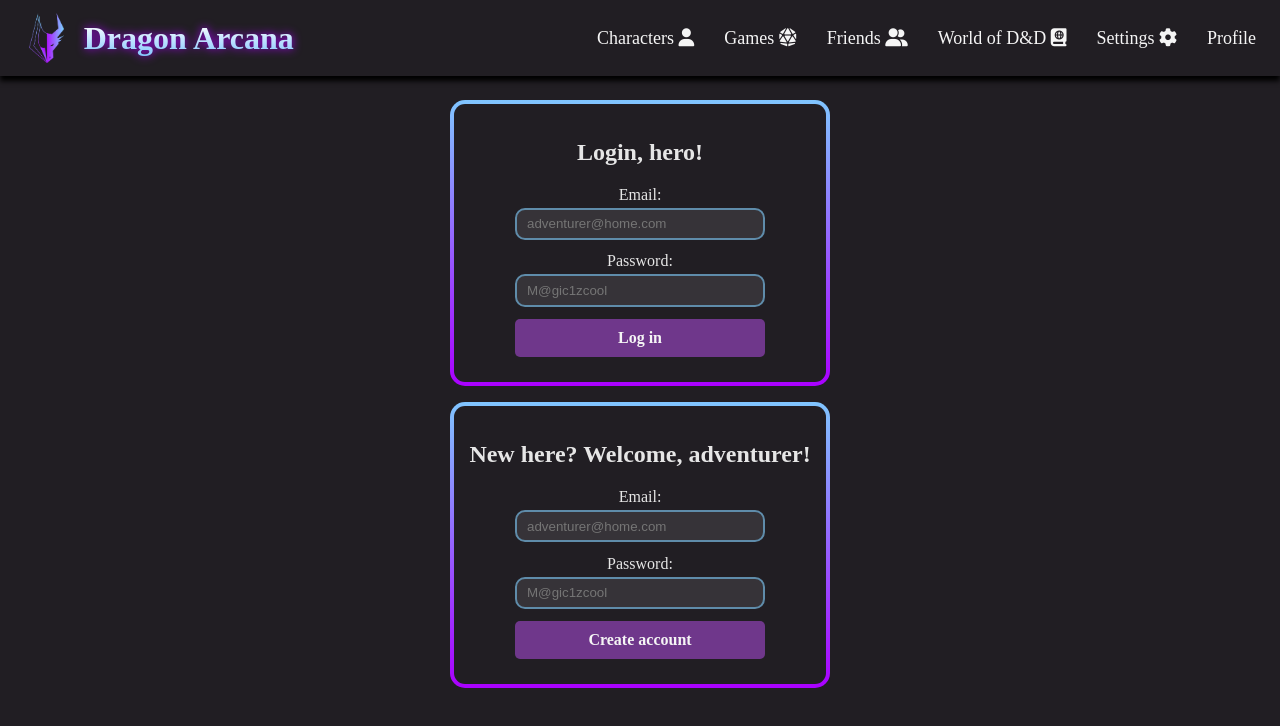
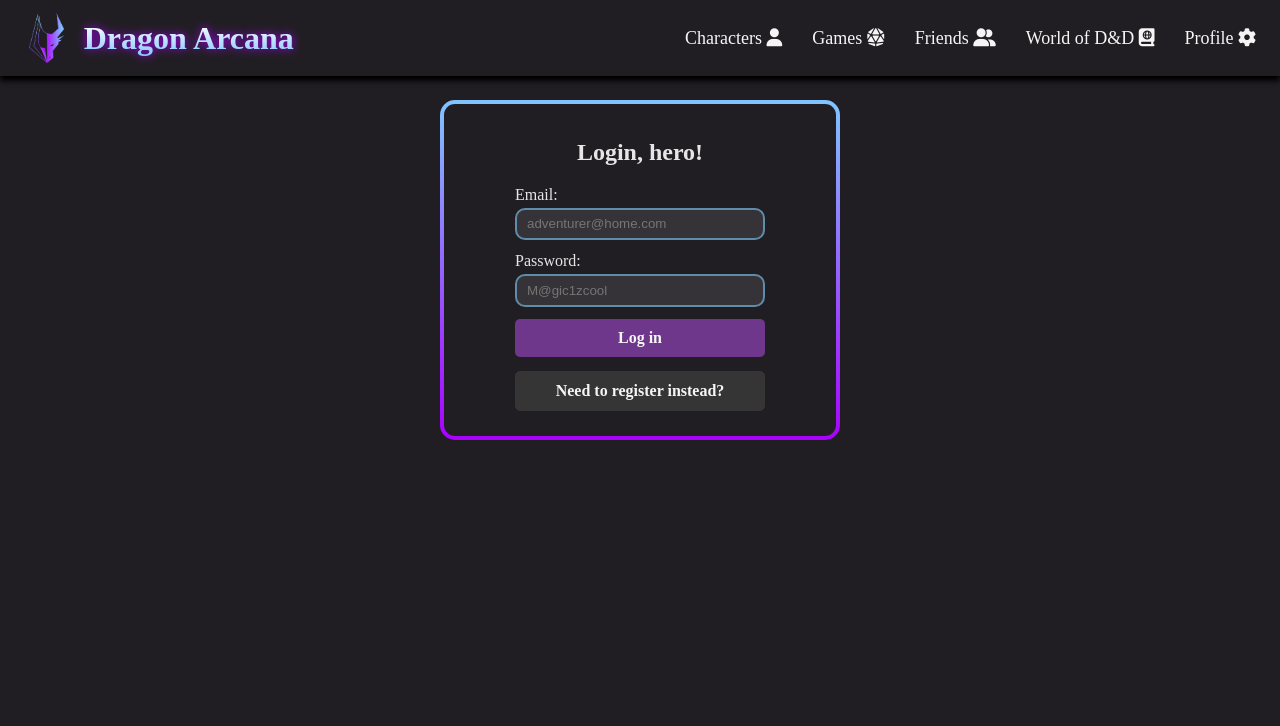
Before and after one commit to BethanyHelwig/Dragon-Arcana-React, a React (Vite) app: page / in a window 1280 px wide. Shown: the top 726 px of the page. Built offline with nearby package versions, Linux system fonts and the light colour scheme; a web font is replaced by a local one.

Commit message:
Fixing login page containers, adjusting color palette

```diff
--- a/src/components/LoginContainer.jsx
+++ b/src/components/LoginContainer.jsx
@@ -1,6 +1,17 @@
+import React from "react"
+
 export default function LoginContainer() {
+    const [containerLoginState, setLoginContainerState] = React.useState(true)
+    const [containerRegisterState, setRegisterContainerState] = React.useState(false)
+
+    function switchContainer(){
+        setLoginContainerState(prevState => !prevState)
+        setRegisterContainerState(prevState => !prevState)
+    }
+
     return(
         <>
+        {containerLoginState &&
             <section id="login-container">
                 <h2>Login, hero!</h2>
                 <form id="login-form">
@@ -19,8 +30,11 @@ export default function LoginContainer() {
                         placeholder="M@gic1zcool"
                         name="login" />
                     <button type="submit">Log in</button>
+                    <button type="button" onClick={switchContainer} className="btn-alt">Need to register instead?</button>
                 </form>
             </section>
+            }
+        {containerRegisterState &&
             <section id="register-container">
                 <h2>New here? Welcome, adventurer!</h2>
                 <form id="register-form">
@@ -39,8 +53,10 @@ export default function LoginContainer() {
                         placeholder="M@gic1zcool"
                         name="login" />
                     <button type="submit">Create account</button>
+                    <button type="button" onClick={switchContainer} className="btn-alt">Already have an account?</button>
                 </form>
             </section>
+            }
         </>
     )
 }
--- a/src/components/Navbar.jsx
+++ b/src/components/Navbar.jsx
@@ -11,8 +11,7 @@ export default function Navbar() {
                 <li><a href="games.html">Games <i class="fa-solid fa-dice-d20"></i></a></li>
                 <li><a href="friends.html">Friends <i class="fa-solid fa-user-group"></i></a></li>
                 <li><a href="search.html">World of D&D <i class="fa-solid fa-book-atlas"></i></a></li>
-                <li><a href="settings.html">Settings <i class="fa-solid fa-gear"></i></a></li>
-                <li><a href="#">Profile</a></li>
+                <li><a href="#">Profile <i class="fa-solid fa-gear"></i></a></li>
             </ul>
         </nav>
     )
--- a/src/css/index.css
+++ b/src/css/index.css
@@ -16,9 +16,11 @@ Green: 8ac781
     --purple-accent-color: #aa00ff;
     --dark-purple-accent-color: #6f378b;
     --blue-accent-color: #80c5ff;
+    --blue-secondary-color: #204a64;
     --gray-secondary-color: #353535;
     --pale-blue-accent-color: #bbe1ff;
-    --green-accent-color: #8ac781;
+    --green-accent-color: #aef6d3;
+    --dark-green-accent-color: #496F5D;
 }
 
 * {
@@ -63,7 +65,7 @@ nav {
     display: flex;
     flex-direction: column;
     align-items: center;
-    /* min-width: 90%; */
+    min-width: 400px;
     box-sizing: border-box;
     height: auto;
     margin: 0 0.625em; /* 10px */
@@ -106,6 +108,19 @@ button:active {
     box-shadow: 0 0 20px var(--purple-accent-color);
 }
 
+.btn-alt {
+    background-color: var(--gray-secondary-color);
+    border: 1px solid var(--gray-secondary-color);
+}
+
+.btn-alt:hover,
+.btn-alt:active {
+    background-color: var(--gray-secondary-color);
+    color: var(--green-accent-color);
+    box-shadow: none;
+    border: 1px solid var(--dark-green-accent-color);
+}
+
 .hamburger {
     display: none; /* change to block */
     font-size: 2rem;
@@ -128,7 +143,7 @@ a {
 
 a:hover,
 a:active {
-    color: #efadff;
+    color: var(--green-accent-color);
 }
 
 .logo-link {
@@ -140,6 +155,7 @@ a:active {
 form {
     display: flex;
     flex-direction: column;
+    text-align: left;
     gap: 0.25em; /* 4px */
 }
 
@@ -201,6 +217,10 @@ input:focus {
     margin-left: 15px;
 }
 
+#register-container h2 {
+    max-width: 250px;
+}
+
 /* -- IMAGES -- */
 
 #nav-logo {
```
